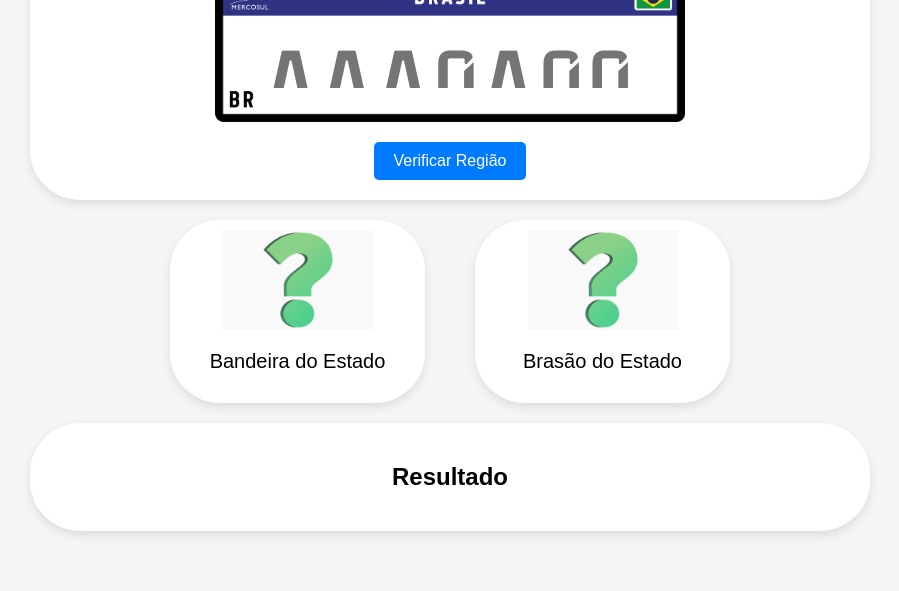
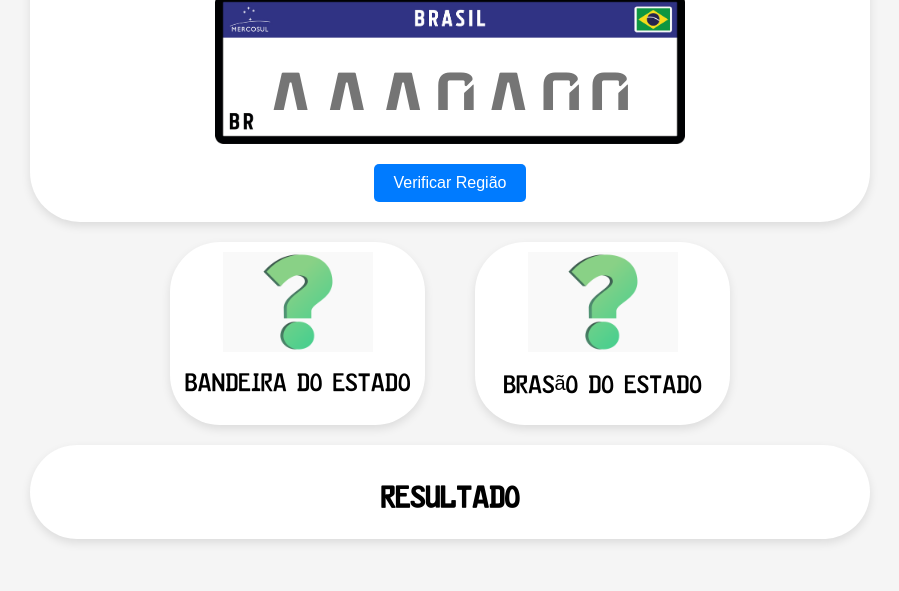
Before and after one commit to Ironnia/Discreta-Placas, a plain HTML site: page index.html in a window 1280 px wide. Shown: the part 209-800 px from the top of the page, without its empty margins (190-1089 px from the left). Drawn offline with Linux system fonts and the light colour scheme.

Commit message:
Add files via upload

```diff
--- a/styles.css
+++ b/styles.css
@@ -1,8 +1,16 @@
 /* Reset básico */
+@font-face {
+    font-family: 'FE Engschrift';
+    src: url('./Fontes/FE-Engschrift.ttf') format('truetype');
+    font-weight: normal;
+    font-style: normal;
+}
+
+
 body {
     margin: 0;
     padding: 0;
-    font-family: Arial, sans-serif;
+    font-family: 'FE Engschrift', sans-serif;
     background-color: #f5f5f5;
     display: flex;
     justify-content: center;
@@ -12,12 +20,7 @@ body {
 }
 
 
-@font-face {
-    font-family: 'FE Engschrift';
-    src: url('./Fontes/FE-Engschrift.ttf') format('truetype');
-    font-weight: normal;
-    font-style: normal;
-}
+
 
 /* Contêiner principal */
 .container {
```
